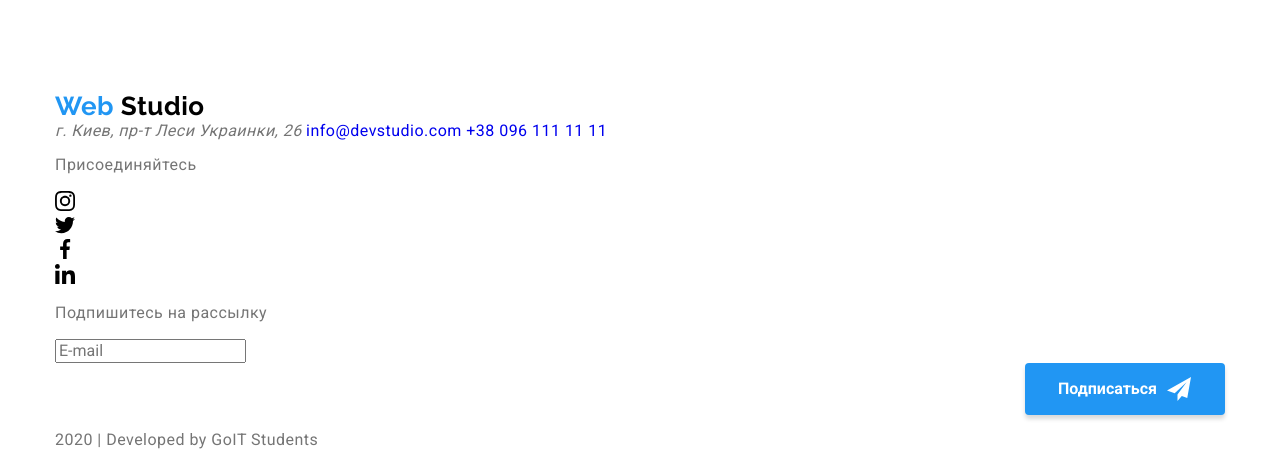
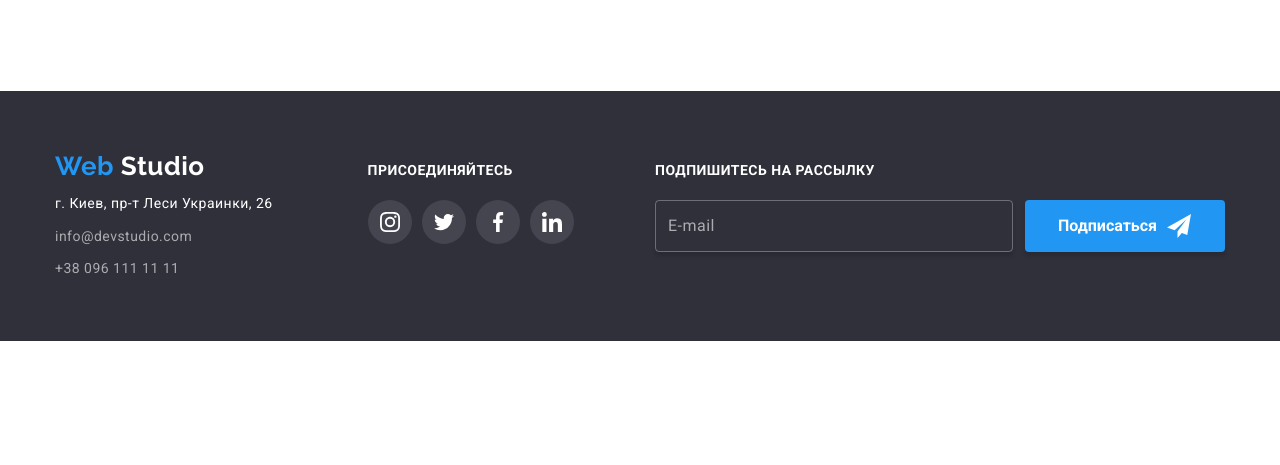
Before and after one commit to petrovskyi-Hub/goit-markup-hw-07, a plain HTML site: page index.html in a window 1280 px wide. Shown: the part 2691-3156 px from the top of the page. After the commit the page ends 3032 px from the top, so only its background shows below. Drawn offline with nearby package versions, Linux system fonts and the light colour scheme.

Commit message:
Добавляет стили футера

```diff
--- a/index.html
+++ b/index.html
@@ -62,7 +62,7 @@
       <!-- Герой -->
       <section class="hero">
         <h1 class="hero__title">Эффективные решения для вашего бизнеса</h1>
-        <button href="" class="button" data-modal-open>Заказать услугу</button>
+        <button class="button" data-modal-open>Заказать услугу</button>
       </section>
 
       <!-- Modal -->
@@ -506,12 +506,16 @@
             </a>
 
             <address class="address">
-              <span>г. Киев, пр-т Леси Украинки, 26</span>
+              <span class="address__direction"
+                >г. Киев, пр-т Леси Украинки, 26</span
+              >
 
-              <a href="mailto:info@devstudio.com" class="link"
+              <a href="mailto:info@devstudio.com" class="address__link link"
                 >info@devstudio.com</a
               >
-              <a href="tel:+380961111111" class="link">+38 096 111 11 11</a>
+              <a href="tel:+380961111111" class="address__link link"
+                >+38 096 111 11 11</a
+              >
             </address>
           </div>
 
@@ -587,8 +591,6 @@
             </form>
           </div>
         </div>
-
-        <p class="copyright">2020 | Developed by GoIT Students</p>
       </div>
     </footer>
 
--- /dev/null
+++ b/sass/components/_footer.scss
@@ -0,0 +1,127 @@
+/* Footer */
+
+.footer {
+  padding-top: 60px;
+  padding-bottom: 60px;
+
+  background-color: $footer-bg-color;
+
+  &-box {
+    display: flex;
+    align-items: baseline;
+    justify-content: space-between;
+  }
+
+  &-titles {
+    margin-top: 0;
+    margin-bottom: 21px;
+
+    color: $primary-white-color;
+    font-weight: 700;
+    font-size: 14px;
+    line-height: 1.14;
+    text-transform: uppercase;
+  }
+}
+
+.logo.invers {
+  color: $primary-white-color;
+}
+
+.address {
+  color: $primary-white-color;
+  font-style: normal;
+  font-weight: 400;
+  font-size: 14px;
+  line-height: 1.7;
+
+  &__direction {
+    display: block;
+    margin-top: 10px;
+  }
+
+  &__link {
+    display: block;
+    margin-top: 9px;
+
+    color: $footer-link-color;
+
+    transition: color 250ms cubic-bezier(0.4, 0, 0.2, 1);
+  }
+
+  &:hover,
+  &:focus {
+    color: $accent-color;
+  }
+}
+
+.contacts-box {
+  width: 231px;
+}
+
+.social-box {
+  width: 206px;
+}
+
+.social-list {
+  display: flex;
+
+  justify-content: space-between;
+
+  &__link {
+    display: flex;
+    width: 44px;
+    height: 44px;
+
+    justify-content: center;
+    align-items: center;
+
+    color: $primary-white-color;
+    background-color: $social-link-bg-color;
+    border-radius: 50%;
+
+    transition: background-color 250ms cubic-bezier(0.4, 0, 0.2, 1);
+
+    &:hover,
+    &:focus {
+      background-color: $accent-color;
+    }
+  }
+
+  &__icon {
+    fill: currentColor;
+  }
+}
+
+.subscribe-box {
+  width: 570px;
+}
+
+.subscribe__form {
+  display: flex;
+}
+
+.subscribe__field-inpute {
+  width: 358px;
+  padding: 15px 12px;
+
+  border: 1px solid rgba(255, 255, 255, 0.3);
+  box-shadow: 0px 4px 4px rgba(0, 0, 0, 0.15);
+  border-radius: 4px;
+
+  font-weight: 400;
+  font-size: 16px;
+  line-height: 1.25;
+  letter-spacing: 0.03em;
+  color: $primary-white-color;
+
+  background-color: inherit;
+
+  &::placeholder {
+    font-weight: 400;
+    font-size: 16px;
+    line-height: 1.25;
+    letter-spacing: 0.03em;
+    color: $footer-link-color;
+  }
+}
--- a/sass/main.scss
+++ b/sass/main.scss
@@ -11,3 +11,4 @@
 @import "./components/possibilities";
 @import "./components/team";
 @import "./components/clients";
+@import "./components/footer";
```
Also changed, not shown: css/main.css, css/main.min.css, css/portfolio.min.css (added), 2 other files.
